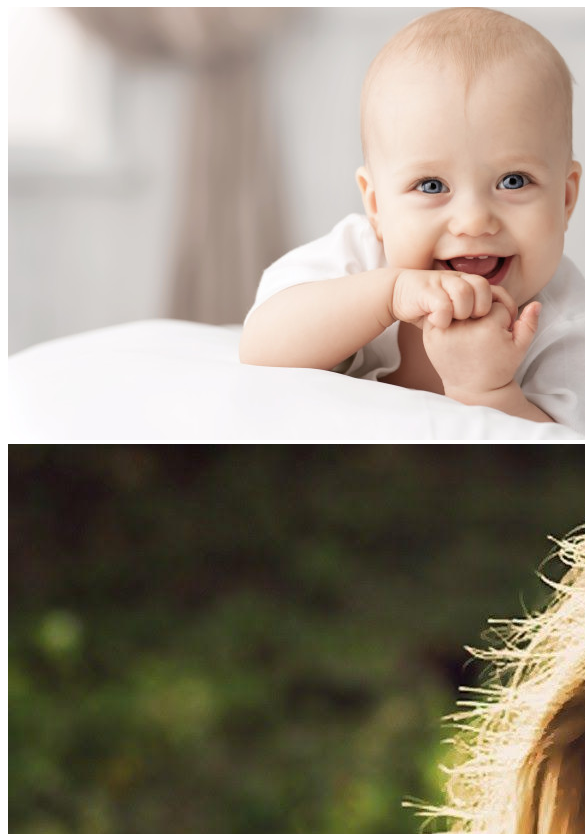
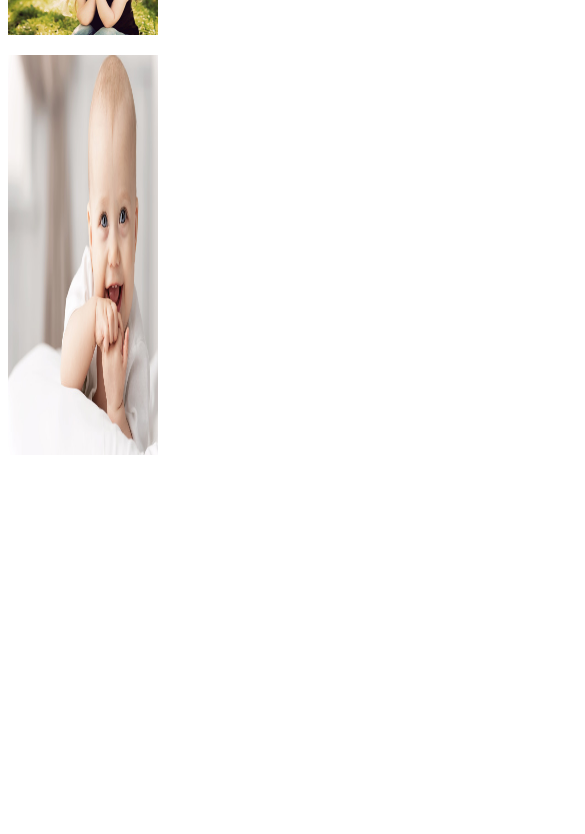
Before and after one commit to SHARIFA-AKHTER/responsive-website-layout, a plain HTML site: page index.html in a window 390 px wide. Shown: the part 73-907 px from the top of the page, 585 px wide, since content can reach past the window. After the commit the page ends 844 px from the top, so only its background shows below. Drawn offline with Linux system fonts and the light colour scheme.

Commit message:
added an container file

```diff
--- a/index.html
+++ b/index.html
@@ -4,16 +4,44 @@
     <meta charset="UTF-8">
     <meta name="viewport" content="width=device-width, initial-scale=1.0">
     <title>Responsive Mobile/Tablet Layout</title>
+
+    <style>
+        .container{
+            display: grid;
+            grid-template-columns: repeat(1,1fr);
+
+        }
+        .image-container{
+           display: flex;
+           gap: 20px;
+
+        }
+        .image-container img{
+            width: 40%;
+        }
+        .image-container div{
+          width: 40%;
+        }
+
+        @media screen and (max-width:576px){
+            .image-container{
+                flex-direction: column-reverse;
+                grid-template-columns: repeat(1,1fr);
+
+            }
+            #second-pic{
+                height: 400px;
+            }
+        }
+    </style>
 </head>
 <body>
-    <header>
-        <h1>Responsive Website</h1>
-        <div>
-            <img src="./images/baby-1.jpg" alt="">
-        </div>
-        <div>
-            <img src="./images/baby-2.jpg" alt="">
-        </div>
-    </header>
+     <div class="container">
+        <div class="image-container">
+                <img id="second-pic" src="./images/baby-1.jpg" alt="">
+                <img  src="./images/baby-2.jpg" alt="">
+            </div>
+
+     </div>
 </body>
 </html>
```
Also changed, not shown: flex.html (added, +22 -0 lines).
